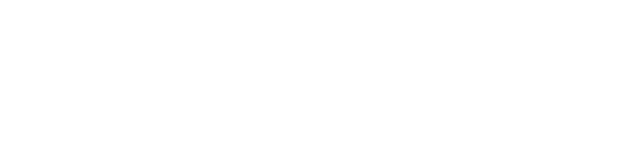
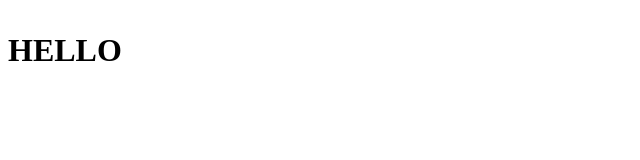
Before and after one commit to Sarat2025/goit-markup-hw-01, a plain HTML site: page index.html in a window 1280 px wide. Shown: the whole page, without its empty margins (0-640 px from the left). Drawn offline with Linux system fonts and the light colour scheme.

Commit message:
add hello

```diff
--- a/index.html
+++ b/index.html
@@ -5,5 +5,9 @@
     <meta name="viewport" content="width=device-width, initial-scale=1.0" />
     <title>Document</title>
   </head>
-  <body></body>
+  <body>
+    <h1>
+      <p>HELLO</p>
+    </h1>
+  </body>
 </html>
```
Also changed, not shown: images1/img-1.jpg (added), images1/img-2.jpg (added), images1/img-3.jpg (added), images1/img.jpg (added).
